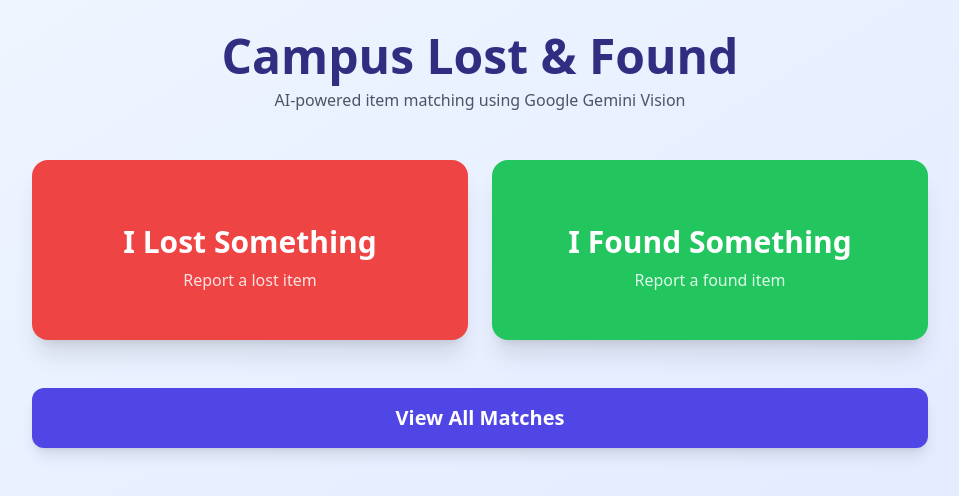
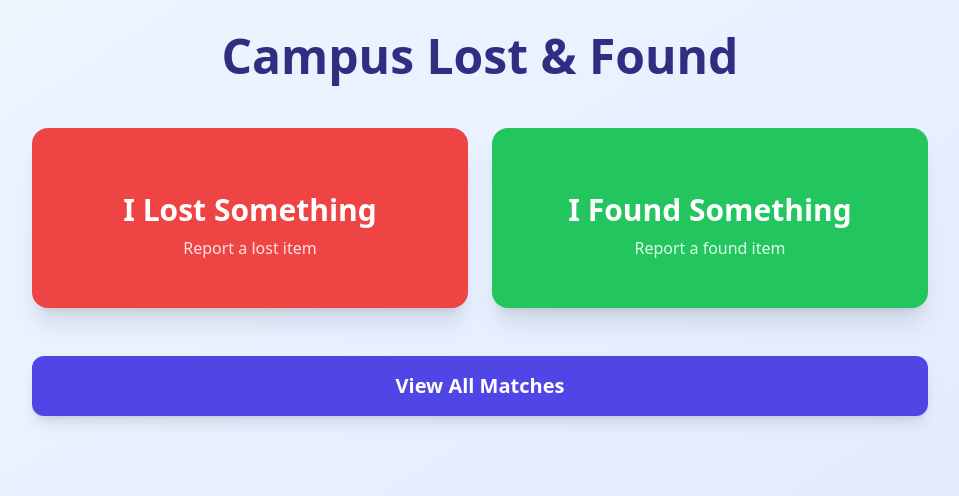
Before and after one commit to Shaurya-900/campus-lost-found, a React (Vite) app in the folder frontend/: page / in a window 1280 px wide. Shown: the top 496 px of the page, without its empty margins (160-1119 px from the left). Built offline with nearby package versions, Linux system fonts and the light colour scheme; no server answers.

Commit message:
Commit bug fixes

```diff
--- a/frontend/src/App.jsx
+++ b/frontend/src/App.jsx
@@ -21,7 +21,6 @@ function App() {
       <div className="container mx-auto px-4 py-8">
         <header className="text-center mb-12">
           <h1 className="text-5xl font-bold text-indigo-900 mb-2">Campus Lost & Found</h1>
-          <p className="text-gray-600">AI-powered item matching using Google Gemini Vision</p>
         </header>
 
         {view === 'home' && (
--- a/frontend/src/ReportForm.jsx
+++ b/frontend/src/ReportForm.jsx
@@ -82,7 +82,6 @@ function ReportForm({ type, onComplete }) {
           <h2 className="text-3xl font-bold text-green-600 mb-6">Item Reported Successfully!</h2>
 
           <div className="bg-blue-50 border-2 border-blue-200 rounded-xl p-6 mb-6">
-            <h3 className="text-xl font-bold text-blue-900 mb-3">AI Analysis (Google Gemini Vision)</h3>
             <div className="bg-white rounded-lg p-4 font-mono text-sm">
               <pre className="mt-1 overflow-x-auto text-xs whitespace-pre-wrap break-words max-h-48">{JSON.stringify(result.aiTags, null, 2)}</pre>
             </div>
```
